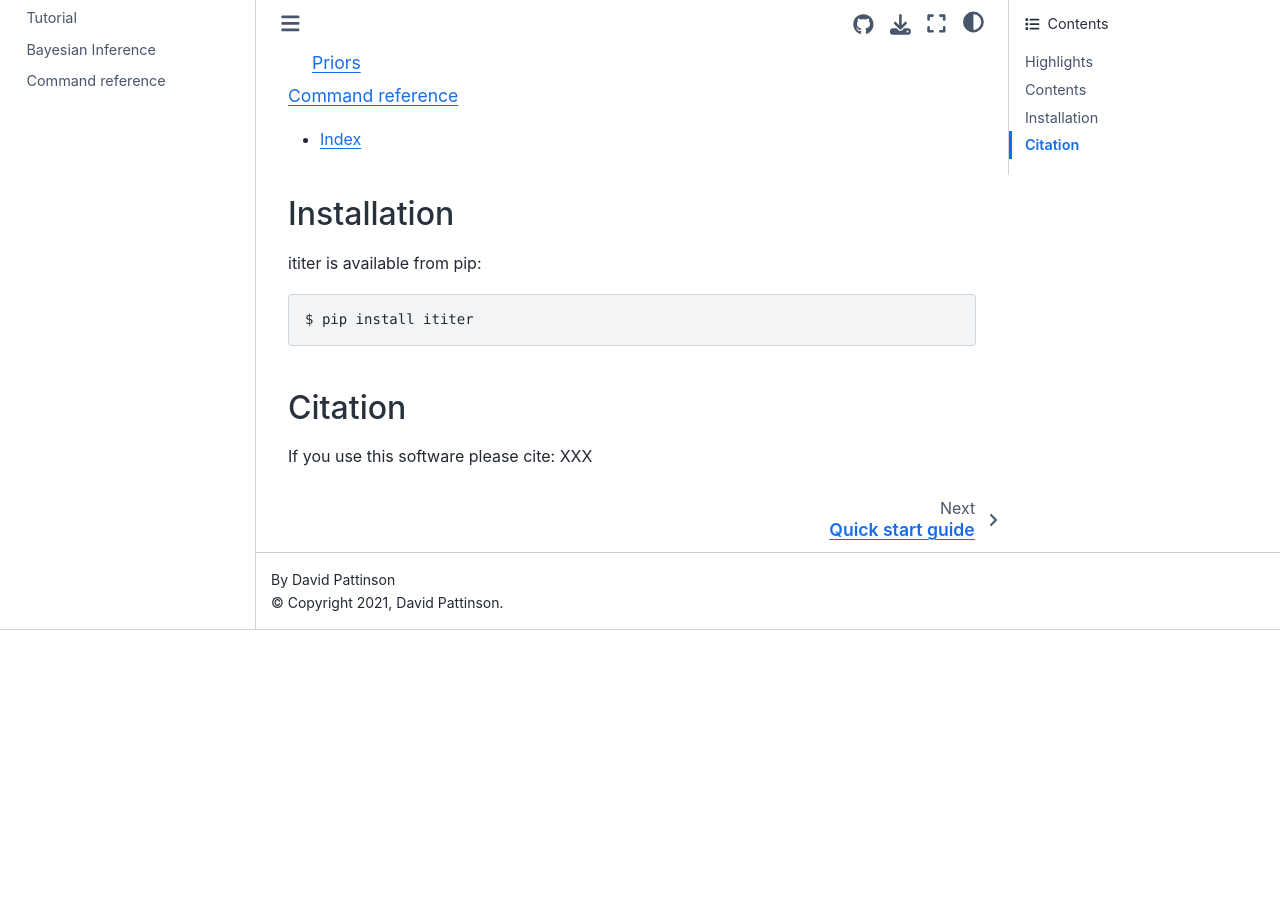
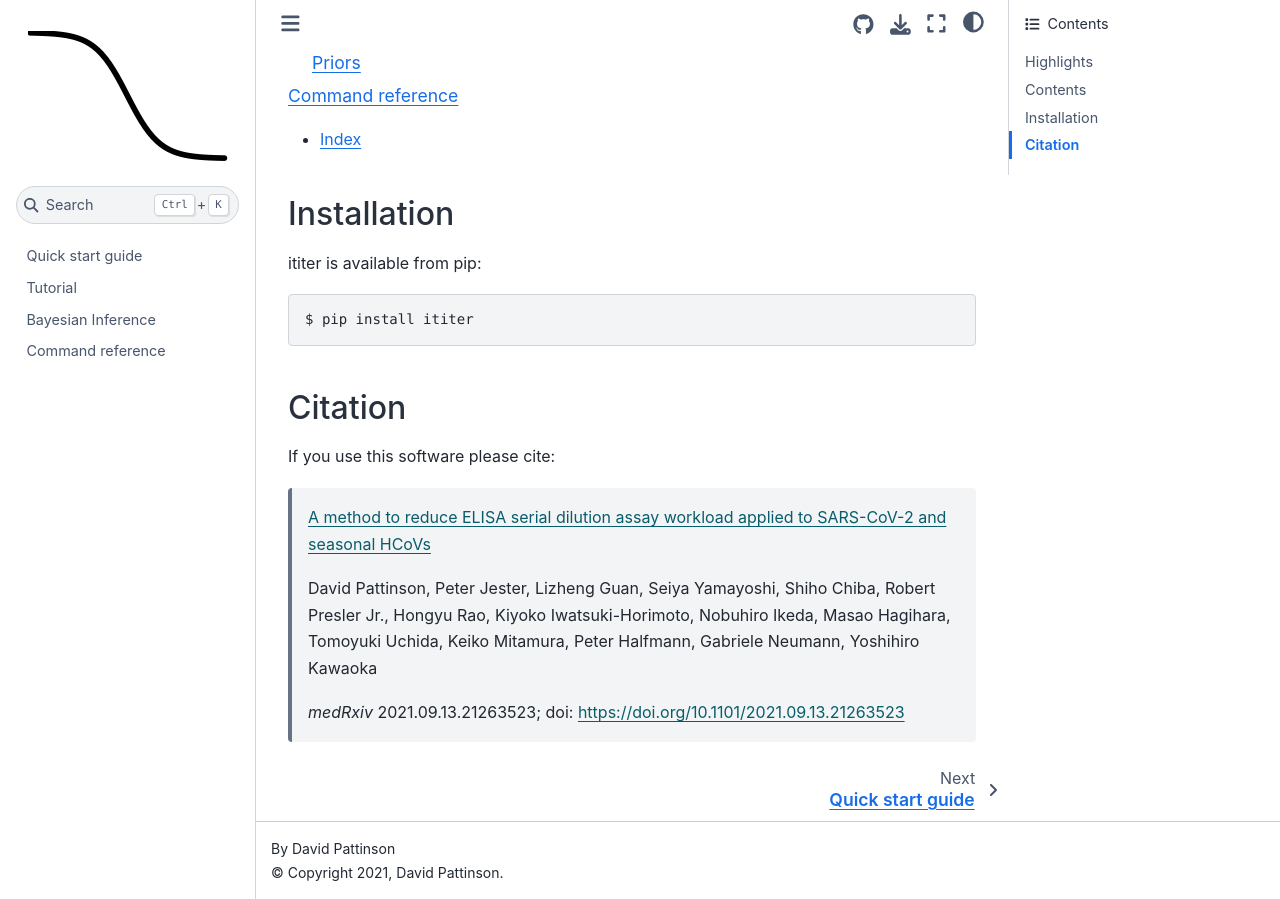
Before and after one commit to IRI-UW-Bioinformatics/ititer, a Sphinx documentation site: the page built from docs/index.rst, in a window 1280 px wide and 900 px high, scrolled down 1500 px. Built offline with Sphinx 7.4.7 and the Sphinx Book theme 1.1.4, drawn with Linux system fonts in a browser that asks for light colours; before the commit the page ends 2130 px from its top, so only the background shows below that.

Commit message:
Added link to medRxiv paper.

```diff
--- a/docs/index.rst
+++ b/docs/index.rst
@@ -51,4 +51,10 @@
 Citation
 --------
 
-If you use this software please cite: XXX
+If you use this software please cite:
+
+  `A method to reduce ELISA serial dilution assay workload applied to SARS-CoV-2 and seasonal HCoVs <https://www.medrxiv.org/content/10.1101/2021.09.13.21263523v1>`_
+
+  David Pattinson, Peter Jester, Lizheng Guan, Seiya Yamayoshi, Shiho Chiba, Robert Presler Jr., Hongyu Rao, Kiyoko Iwatsuki-Horimoto, Nobuhiro Ikeda, Masao Hagihara, Tomoyuki Uchida, Keiko Mitamura, Peter Halfmann, Gabriele Neumann, Yoshihiro Kawaoka
+
+  *medRxiv* 2021.09.13.21263523; doi: https://doi.org/10.1101/2021.09.13.21263523
```
